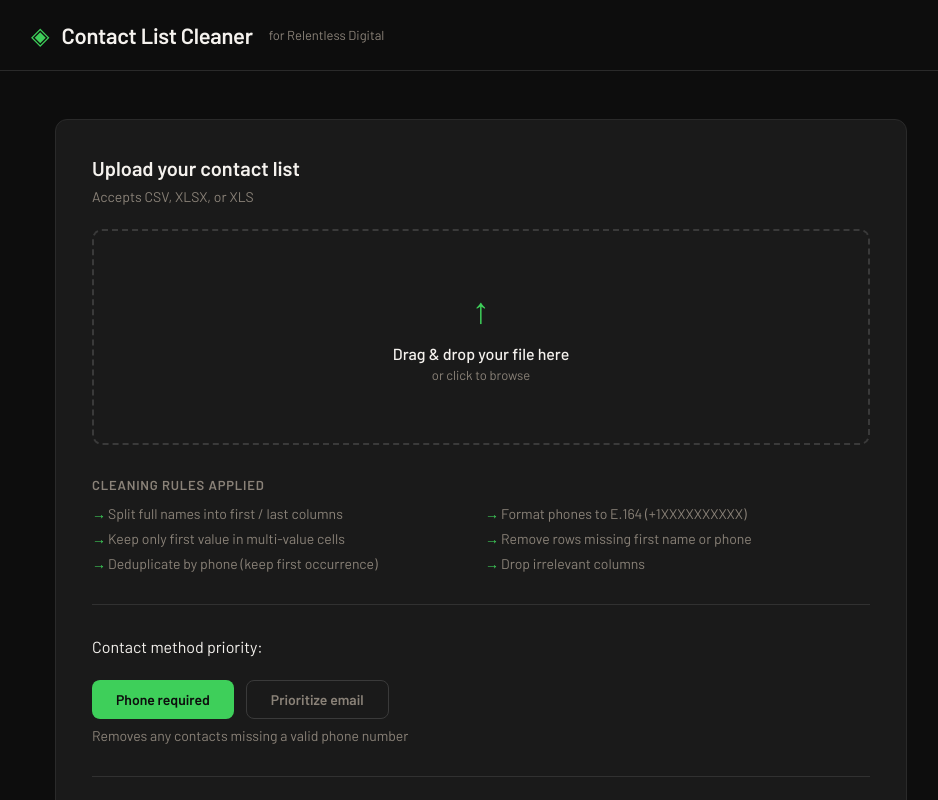
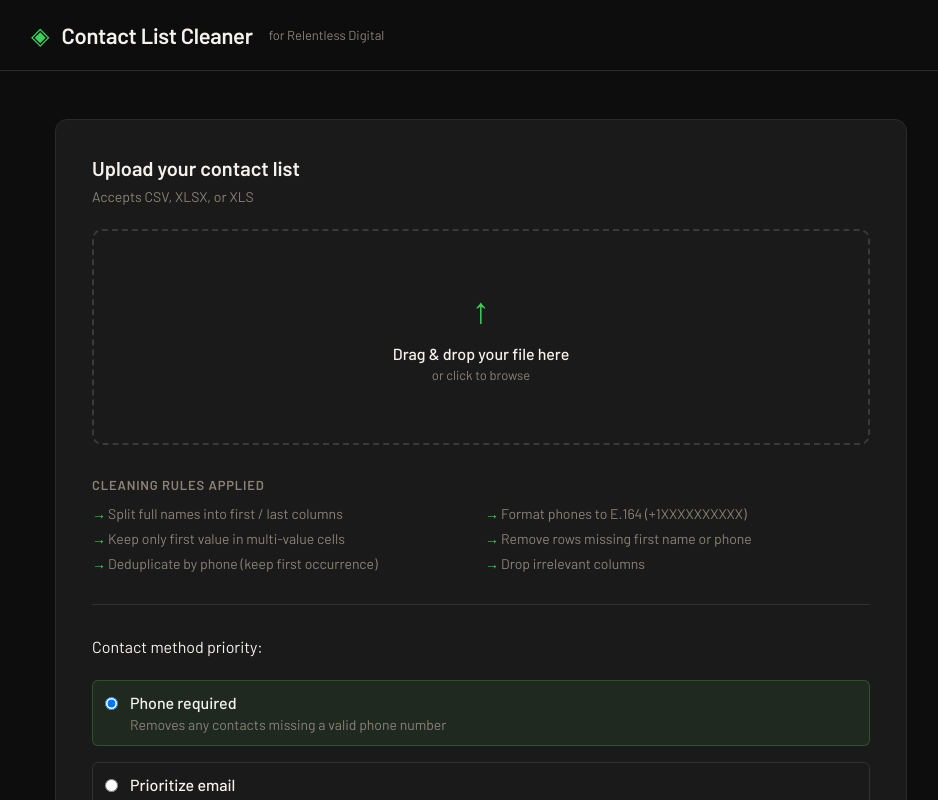
Before and after one commit to averyricco/dataset-cleaner, a React (Vite) app: page / in a window 1280 px wide. Shown: the top 800 px of the page, without its empty margins (159-1097 px from the left). Built offline with nearby package versions, Linux system fonts and the light colour scheme.

Commit message:
Change contact method priority to radio buttons - show both options with descriptions

```diff
--- a/src/App.jsx
+++ b/src/App.jsx
@@ -343,17 +343,34 @@ export default function App() {
 
             <div style={{ marginTop: '2rem', paddingTop: '2rem', borderTop: '1px solid rgba(255,255,255,0.1)' }}>
               <p className="tag-question">Contact method priority:</p>
-              <div className="btn-row">
-                <button className={`btn ${!prioritizeEmail ? 'btn-primary' : 'btn-ghost'}`} onClick={() => setPrioritizeEmail(false)}>
-                  Phone required
-                </button>
-                <button className={`btn ${prioritizeEmail ? 'btn-primary' : 'btn-ghost'}`} onClick={() => setPrioritizeEmail(true)}>
-                  Prioritize email
-                </button>
+              <div style={{ display: 'flex', flexDirection: 'column', gap: '1rem' }}>
+                <label style={{ display: 'flex', alignItems: 'flex-start', gap: '0.75rem', cursor: 'pointer', padding: '0.75rem', borderRadius: '6px', backgroundColor: !prioritizeEmail ? 'rgba(76, 175, 80, 0.1)' : 'transparent', border: !prioritizeEmail ? '1px solid rgba(76, 175, 80, 0.3)' : '1px solid rgba(255,255,255,0.1)', transition: 'all 0.2s' }}>
+                  <input
+                    type="radio"
+                    name="contactMethod"
+                    checked={!prioritizeEmail}
+                    onChange={() => setPrioritizeEmail(false)}
+                    style={{ marginTop: '0.25rem', cursor: 'pointer' }}
+                  />
+                  <div>
+                    <p style={{ margin: '0 0 0.25rem 0', fontWeight: 500 }}>Phone required</p>
+                    <p className="hint" style={{ margin: 0 }}>Removes any contacts missing a valid phone number</p>
+                  </div>
+                </label>
+                <label style={{ display: 'flex', alignItems: 'flex-start', gap: '0.75rem', cursor: 'pointer', padding: '0.75rem', borderRadius: '6px', backgroundColor: prioritizeEmail ? 'rgba(76, 175, 80, 0.1)' : 'transparent', border: prioritizeEmail ? '1px solid rgba(76, 175, 80, 0.3)' : '1px solid rgba(255,255,255,0.1)', transition: 'all 0.2s' }}>
+                  <input
+                    type="radio"
+                    name="contactMethod"
+                    checked={prioritizeEmail}
+                    onChange={() => setPrioritizeEmail(true)}
+                    style={{ marginTop: '0.25rem', cursor: 'pointer' }}
+                  />
+                  <div>
+                    <p style={{ margin: '0 0 0.25rem 0', fontWeight: 500 }}>Prioritize email</p>
+                    <p className="hint" style={{ margin: 0 }}>Keeps contacts that have email addresses, even without phone numbers (useful for email campaigns)</p>
+                  </div>
+                </label>
               </div>
-              <p className="hint" style={{ marginTop: '0.5rem' }}>
-                {prioritizeEmail ? '✓ Keeps contacts that have email addresses, even without phone numbers (useful for email campaigns)' : 'Removes any contacts missing a valid phone number'}
-              </p>
             </div>
 
             <div style={{ marginTop: '2rem', paddingTop: '2rem', borderTop: '1px solid rgba(255,255,255,0.1)' }}>
```
